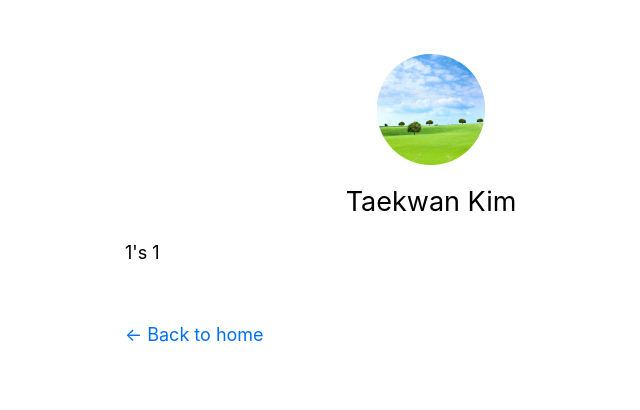
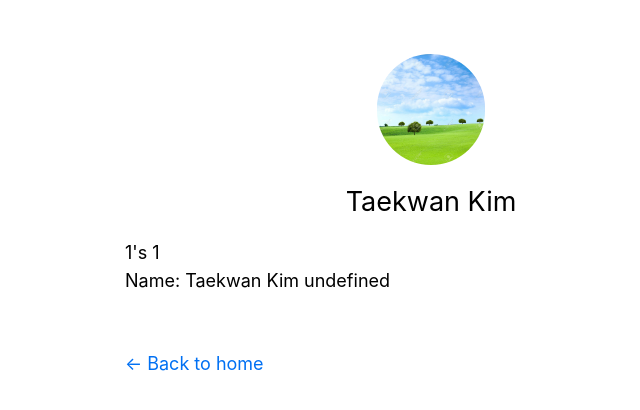
Before and after one commit to front-sprint/nextjs-blog, a Next.js app: page /posts/post/1/1 in a window 1280 px wide. Shown: the top 410 px of the page, without its empty margins (209-849 px from the left). Built offline with nearby package versions, Linux system fonts and the light colour scheme.

Commit message:
api 예제

```diff
--- /dev/null
+++ b/pages/api/user-info/[uid].js
@@ -0,0 +1,4 @@
+export default function handler(req, res) {
+  const { uid } = req.query;
+  return res.status(200).json({ name: `Taekwan Kim ${uid}` });
+}
--- /dev/null
+++ b/pages/api/user.js
@@ -0,0 +1,3 @@
+export default function handler(req, res) {
+  return res.status(200).json({ name: "Taekwan Kim" });
+}
--- a/pages/posts/post/[username]/[info].jsx
+++ b/pages/posts/post/[username]/[info].jsx
@@ -1,13 +1,28 @@
 import { useRouter } from "next/router";
+import { useEffect, useState } from "react";
 
 const Name = () => {
   const route = useRouter();
-  const { username, info } = route.query;
+  const { username, info, uid } = route.query;
+  const [name, setName] = useState("?");
+
+  // useEffect(() => {
+  //   fetch("/api/user")
+  //     .then((res) => res.json())
+  //     .then((data) => setName(data.name));
+  // });
+  useEffect(() => {
+    fetch(`/api/user-info/${uid}`)
+      .then((res) => res.json())
+      .then((data) => setName(data.name));
+  });
+
   return (
     <div>
       <h1>
         {username}&#39;s {info}
       </h1>
+      <h1>Name: {name}</h1>
     </div>
   );
 };
```
